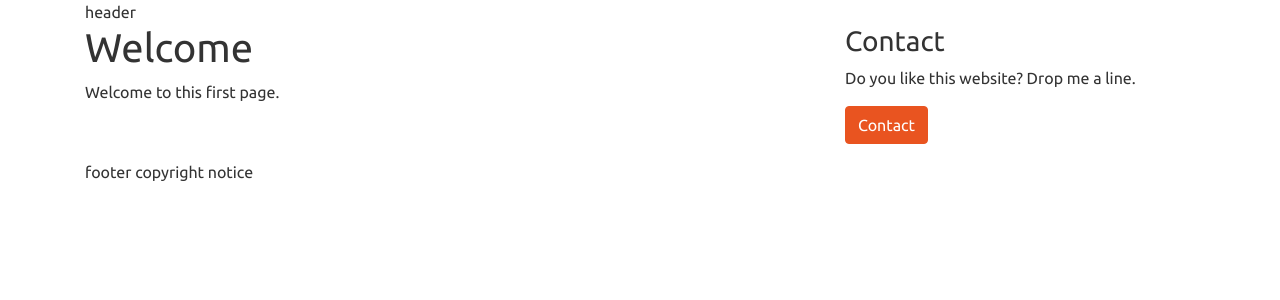
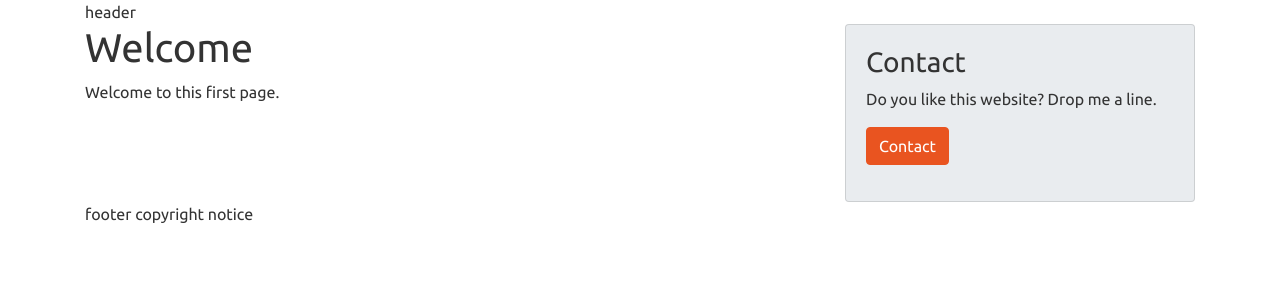
Before and after one commit to jhvanderschee/jekyllconf2019, a Jekyll site: the page built from index.md, in a window 1280 px wide. Shown: the top 300 px of the page. Built offline with Jekyll 4.4.1, drawn with Linux system fonts in a browser that asks for light colours; nearby versions of some CDN libraries; our own code applies the rules of GitHub Pages for plain Markdown files.

Commit message:
Update sidebar.html

```diff
--- a/_includes/sidebar.html
+++ b/_includes/sidebar.html
@@ -1,4 +1,4 @@
-<div class="well">
+<div class="card card-body bg-light">
   <h3>Contact</h3>
   <p>Do you like this website? Drop me a line.</p>
   <p><a class="btn btn-primary" href="/contact">Contact</a></p>
```
